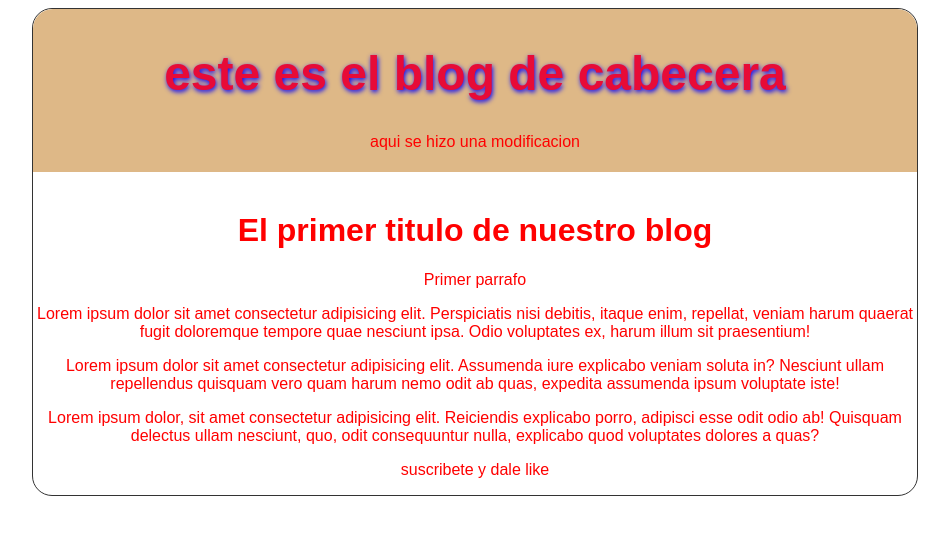
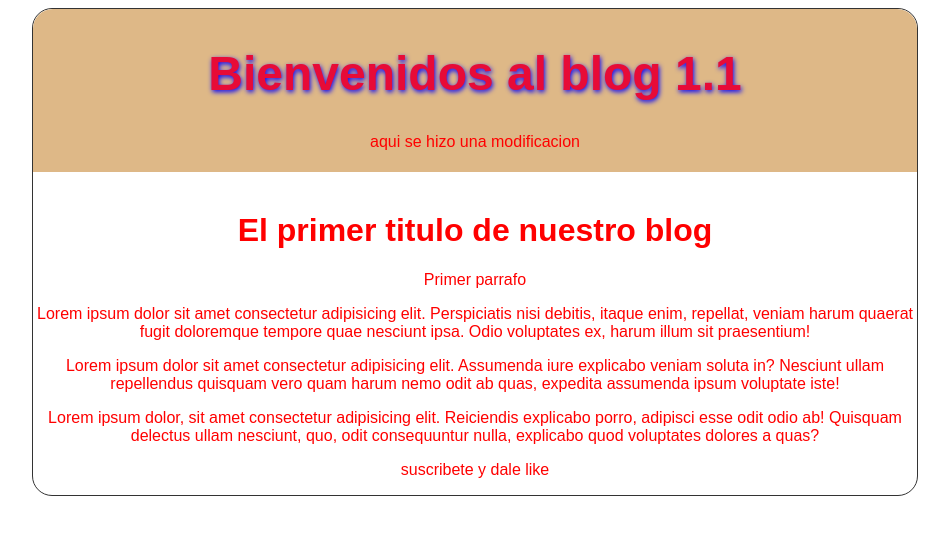
Before and after one commit to Masterpet22/hyperblog, a plain HTML site: page index.html in a window 1280 px wide. Shown: the whole page, without its empty margins (165-1114 px from the left). Drawn offline with Linux system fonts and the light colour scheme.

Commit message:
una version de el blog

```diff
--- a/index.html
+++ b/index.html
@@ -10,7 +10,7 @@
 <body>
     <div class="container">
         <div id="cabecera">
-            <h1>este es el blog de cabecera</h1>
+            <h1>Bienvenidos al blog 1.1</h1>
             <p>aqui se hizo una modificacion</p>
         </div>
         <h1>El primer titulo de nuestro blog</h1>
```
